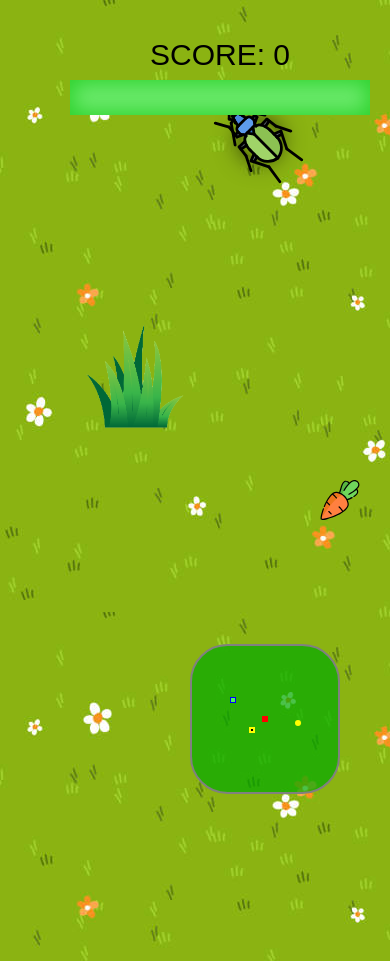
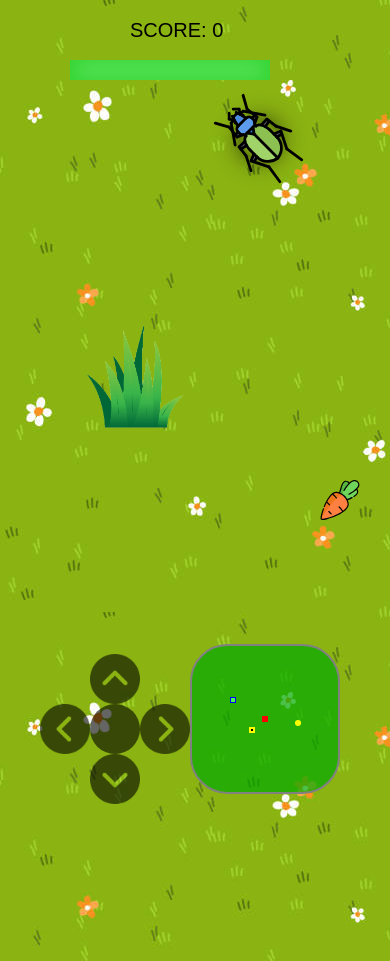
Before and after one commit to Kifoxive/AntGame, a plain HTML site: page index.html in a window 390 px wide. Shown: the top 961 px of the page. Drawn offline with Linux system fonts and the light colour scheme.

Commit message:
added buttons for touchscreen

```diff
--- a/#Source/style.scss
+++ b/#Source/style.scss
@@ -4,6 +4,10 @@
   padding: 0;
   margin: 0;
   border: 0;
+}
+
+:root {
+  font-size: 62.5%;
 }
 
 *,
@@ -103,6 +107,13 @@ body {
   top: 40px;
   left: 150px;
   z-index: 15;
+  &.__mobile {
+    top: 20px;
+    left: 130px;
+    & p {
+      font-size: 20px;
+    }
+  }
   p {
     font-size: 30px;
     text-transform: uppercase;
@@ -110,7 +121,7 @@ body {
   }
 }
 
-.life {
+.lifePoints {
   position: fixed;
   top: 80px;
   left: 70px;
@@ -118,6 +129,11 @@ body {
   width: 300px;
   background: rgb(230, 60, 60);
   z-index: 15;
+  &.__mobile {
+    top: 60px;
+    height: 20px;
+    width: 200px;
+  }
   & p {
     transition: 0.5s;
     height: 100%;
@@ -284,6 +300,54 @@ body {
   right: 50px;
 }
 
+.buttons {
+  height: 100px;
+  width: 100px;
+  position: fixed;
+  bottom: 40px;
+  left: 40px;
+  z-index: 15;
+  & button {
+    position: absolute;
+    height: 50px;
+    width: 50px;
+    opacity: 0.6;
+    background: url(/img/buttonArrow.png) 100% / cover no-repeat;
+    &:hover {
+      opacity: 0.8;
+    }
+  }
+  & .btn-up {
+    bottom: 10rem;
+    left: 5rem;
+    border-radius: 10px 10px 0 0;
+    transform: rotate(-90deg);
+  }
+  & .btn-right {
+    bottom: 5rem;
+    left: 10rem;
+    border-radius: 0 10px 10px 0;
+  }
+  & .btn-down {
+    bottom: 0rem;
+    left: 5rem;
+    border-radius: 0 0 10px 10px;
+    transform: rotate(90deg);
+  }
+  & .btn-left {
+    bottom: 5rem;
+    left: 0;
+    border-radius: 10px 0 0 10px;
+    transform: rotate(180deg);
+  }
+  & .btn-space {
+    bottom: 5rem;
+    left: 5rem;
+    border-radius: 50%;
+    background-color: black;
+  }
+}
+
 /*--------------------*/
 
 // container
@@ -299,6 +363,9 @@ $width: 4000px;
   height: $height;
   width: $width;
   transition: 0.5s;
+
+  &.__mobile {
+  }
 
   // bioms
   & .tallGrass {
--- a/index.html
+++ b/index.html
@@ -14,7 +14,7 @@
     <div class="score">
       <p>Score:</p>
     </div>
-    <div class="life">
+    <div class="lifePoints">
       <p></p>
       <span></span>
     </div>
@@ -36,14 +36,14 @@
     <div class="mapContainer">
       <div class="map"></div>
     </div>
-    <!--
-    <script type="module" src="js/food.js"></script>
-    <script type="module" src="js/texture.js"></script>
-    <script type="module" src="js/insects/Insects.js"></script> -->
-    <!-- <script type="module" src="js/insects/Wasp.js"></script> -->
-    <!-- <script type="module" src="js/insects/GreenBeetle.js"></script>
-    <script type="module" src="js/insects/Bumblebee.js"></script>
-    <script type="module" src="js/insects/Soldier.js"></script> -->
+
+    <div class="buttons">
+      <button class="btn-up">+</button>
+      <button class="btn-right">+</button>
+      <button class="btn-down">+</button>
+      <button class="btn-left">+</button>
+      <button class="btn-space"></button>
+    </div>
     <script type="module" src="js/script.js"></script>
   </body>
 </html>
--- a/js/script.js
+++ b/js/script.js
@@ -1,4 +1,4 @@
-"use strict";
+"use strict"
 
 export {
   antCoor,
@@ -8,13 +8,13 @@ export {
   mapWidth,
   containerHeight,
   containerWidth,
-};
-import { underTheLog, underTheLeaf } from "./texture.js";
-import Wasp from "./insects/Wasp.js";
-import GreenBeetle from "./insects/GreenBeetle.js";
-import Bumblebee from "./insects/Bumblebee.js";
-import Soldier from "./insects/Soldier.js";
-import { makeFood, takeFood, foodCoor } from "./food.js";
+}
+import { underTheLog, underTheLeaf } from "./texture.js"
+import Wasp from "./insects/Wasp.js"
+import GreenBeetle from "./insects/GreenBeetle.js"
+import Bumblebee from "./insects/Bumblebee.js"
+import Soldier from "./insects/Soldier.js"
+import { makeFood, takeFood, foodCoor } from "./food.js"
 
 function makeInsects() {
   let insects = {
@@ -22,234 +22,263 @@ function makeInsects() {
     2: GreenBeetle,
     3: Bumblebee,
     4: Soldier,
-  };
+  }
   // let num = Math.floor(1 + Math.random() * 3);
   // new insects[num]().startInsect();
-  new Wasp().startInsect();
-  new GreenBeetle().startInsect();
-  new Bumblebee().startInsect();
-  new Soldier().startInsect();
+  new Wasp().startInsect()
+  new GreenBeetle().startInsect()
+  new Bumblebee().startInsect()
+  new Soldier().startInsect()
 }
 
 let lifeScore = 100,
-  lifeElem = document.querySelector(".life > p"),
-  lifeYellowElem = document.querySelector(".life > span");
+  lifeContainer = document.querySelector(".lifePoints"),
+  lifeElem = document.querySelector(".lifePoints > p"),
+  lifeYellowElem = document.querySelector(".lifePoints > span"),
+  scoreElem = document.querySelector(".score")
 
 function life(value) {
   if (value === true) {
-    lifeScore += 10;
+    lifeScore += 10
   } else if (value == "wasp") {
-    lifeScore -= 5;
+    lifeScore -= 5
   } else if (value == "greenBeetle") {
-    lifeScore -= 5;
+    lifeScore -= 5
   } else if (value == "bumblebee") {
-    lifeScore -= 30;
+    lifeScore -= 30
   }
   if (lifeScore > 100) {
-    lifeScore = 100;
+    lifeScore = 100
   } else if (lifeScore < 0) {
-    lifeScore = 0;
+    lifeScore = 0
   }
 
-  lifeElem.style.width = `${lifeScore}%`;
-  lifeYellowElem.style.width = `${lifeScore}%`;
+  lifeElem.style.width = `${lifeScore}%`
+  lifeYellowElem.style.width = `${lifeScore}%`
 }
 
 let antCoor = {
   y: 400,
   x: 720,
-};
-let prevDirect;
+}
+let prevDirect
 
-let ant = document.createElement("div");
-let container = document.querySelector(".container");
+let ant = document.createElement("div")
+let container = document.querySelector(".container")
 
-ant.style.top = antCoor.y + "px";
-ant.style.left = antCoor.x + "px";
-container.append(ant);
-ant.classList.add("ant", "insect");
+function is_touch_enabled() {
+  // return (
+  //   "ontouchstart" in window ||
+  //   navigator.maxTouchPoints > 0 ||
+  //   navigator.msMaxTouchPoints > 0
+  // )
+  return true
+}
+
+if (is_touch_enabled()) {
+  container.classList.add("__mobile")
+  lifeContainer.classList.add("__mobile")
+  scoreElem.classList.add("__mobile")
+}
+
+ant.style.top = antCoor.y + "px"
+ant.style.left = antCoor.x + "px"
+container.append(ant)
+ant.classList.add("ant", "insect")
 ant.innerHTML = `<div class="ant-top"></div>
                  <div class="ant-toRight"></div>
-                 <div class="ant-toLeft"></div>`;
+                 <div class="ant-toLeft"></div>`
 let antTop = document.querySelector(".ant-top"),
   antToRight = document.querySelector(".ant-toRight"),
-  antToLeft = document.querySelector(".ant-toLeft");
+  antToLeft = document.querySelector(".ant-toLeft")
 
 let dir,
-  sq = 40;
+  sq = 40
 
-makeFood();
-setTimeout(() => makeInsects(), 2000);
+makeFood()
+setTimeout(() => makeInsects(), 2000)
 
 // keyboard
-let pause = true;
-document.addEventListener("keydown", direction);
+let pause = true
+document.addEventListener("keydown", direction)
 function direction(event) {
-  if ((event.keyCode == 37 || event.keyCode == 65) && dir != "right") {
-    dir = "left";
+  if ((event.keyCode === 37 || event.keyCode === 65) && dir !== "right") {
+    dir = "left"
     // game();
-  } else if ((event.keyCode == 38 || event.keyCode == 87) && dir != "down") {
-    dir = "top";
+  } else if ((event.keyCode === 38 || event.keyCode === 87) && dir !== "down") {
+    dir = "top"
     // game();
-  } else if ((event.keyCode == 39 || event.keyCode == 68) && dir != "left") {
-    dir = "right";
+  } else if ((event.keyCode === 39 || event.keyCode === 68) && dir !== "left") {
+    dir = "right"
     // game();
-  } else if ((event.keyCode == 40 || event.keyCode == 83) && dir != "top") {
-    dir = "down";
+  } else if ((event.keyCode === 40 || event.keyCode === 83) && dir !== "top") {
+    dir = "down"
     // game();
-  } else if (event.keyCode == 32) {
+  } else if (event.keyCode === 32) {
     // on space
     if (pause) {
-      clearInterval(gameInt);
-      pause = false;
+      clearInterval(gameInt)
+      pause = false
     } else {
-      makeInsects();
-      pause = true;
-      gameInt = setInterval(game, 100);
+      makeInsects()
+      pause = true
+      gameInt = setInterval(game, 100)
     }
-  } else if (event.keyCode == 77) {
-    largeMap.classList.toggle("show");
-    mapContainer.classList.toggle("close");
-  } else return;
+  } else if (event.keyCode === 77) {
+    largeMap.classList.toggle("show")
+    mapContainer.classList.toggle("close")
+  } else return
 }
 
-document.addEventListener("keydown", direction);
+document.addEventListener("keydown", direction)
+
+let leftBtn = document.querySelector(".btn-left"),
+  upBtn = document.querySelector(".btn-up"),
+  rightBtn = document.querySelector(".btn-right"),
+  downBtn = document.querySelector(".btn-down"),
+  spaceBtn = document.querySelector(".btn-space")
+
+leftBtn.addEventListener("click", () => direction({ keyCode: 37 }))
+upBtn.addEventListener("click", () => direction({ keyCode: 38 }))
+rightBtn.addEventListener("click", () => direction({ keyCode: 39 }))
+downBtn.addEventListener("click", () => direction({ keyCode: 40 }))
+spaceBtn.addEventListener("click", () => direction({ keyCode: 32 }))
 
 let rotate = {
   left() {
-    antTop.style.transform = "rotate(270deg)";
+    antTop.style.transform = "rotate(270deg)"
   },
   top() {
-    antTop.style.transform = "rotate(0deg)";
+    antTop.style.transform = "rotate(0deg)"
   },
   right() {
-    antTop.style.transform = "rotate(90deg)";
+    antTop.style.transform = "rotate(90deg)"
   },
   down() {
-    antTop.style.transform = "rotate(180deg)";
+    antTop.style.transform = "rotate(180deg)"
   },
-};
+}
 
 let contCoor = {
   y: parseInt(getComputedStyle(container).top),
   x: parseInt(getComputedStyle(container).left),
-};
+}
 
 let slow = false,
-  canRun = true;
+  canRun = true
 
 // every 100ms
 function game() {
-  slow = underTheLog({ y: antCoor.y, x: antCoor.x }) ? true : false;
+  slow = underTheLog({ y: antCoor.y, x: antCoor.x }) ? true : false
   // slow = underTheLeaf({ y: antCoor.y, x: antCoor.x }) ? true : false;
-  underTheLeaf({ y: antCoor.y, x: antCoor.x });
+  underTheLeaf({ y: antCoor.y, x: antCoor.x })
 
-  if (canRun == false) return;
+  if (canRun == false) return
   if (slow == true) {
-    canRun = false;
-    setTimeout(() => (canRun = true), 105);
-    ant.style.transition = "0.4s";
+    canRun = false
+    setTimeout(() => (canRun = true), 105)
+    ant.style.transition = "0.4s"
   } else {
-    ant.style.transition = "0.3s";
+    ant.style.transition = "0.3s"
   }
 
   if (dir == "left") {
-    antCoor.x -= sq;
+    antCoor.x -= sq
   } else if (dir == "top") {
-    antCoor.y -= sq;
+    antCoor.y -= sq
   } else if (dir == "right") {
-    antCoor.x += sq;
+    antCoor.x += sq
   } else if (dir == "down") {
-    antCoor.y += sq;
+    antCoor.y += sq
   }
 
   // move the container (background)
   if (dir == "left") {
-    contCoor.x += sq;
+    contCoor.x += sq
   } else if (dir == "top") {
-    contCoor.y += sq;
+    contCoor.y += sq
   } else if (dir == "right") {
-    contCoor.x -= sq;
+    contCoor.x -= sq
   } else if (dir == "down") {
-    contCoor.y -= sq;
+    contCoor.y -= sq
   }
 
   if (prevDirect == "left" && dir == "top") {
-    antTop.style.display = "none";
-    antTop.style.transform = "rotate(0deg)";
-    antToRight.style.display = "block";
-    prevDirect = "top";
+    antTop.style.display = "none"
+    antTop.style.transform = "rotate(0deg)"
+    antToRight.style.display = "block"
+    prevDirect = "top"
   } else if (prevDirect == "top" && dir == "left") {
-    antTop.style.display = "none";
-    antTop.style.transform = "rotate(270deg)";
-    antToLeft.style.display = "block";
-    prevDirect = "left";
+    antTop.style.display = "none"
+    antTop.style.transform = "rotate(270deg)"
+    antToLeft.style.display = "block"
+    prevDirect = "left"
   } else {
-    antTop.style.display = "block";
-    antToRight.style.display = "none";
-    antToLeft.style.display = "none";
+    antTop.style.display = "block"
+    antToRight.style.display = "none"
+    antToLeft.style.display = "none"
     try {
-      rotate[dir]();
+      rotate[dir]()
     } catch {
-      null;
+      null
     }
-    prevDirect = dir;
+    prevDirect = dir
   }
 
-  container.style.top = contCoor.y + "px";
-  container.style.left = contCoor.x + "px";
-  ant.style.top = antCoor.y + "px";
-  ant.style.left = antCoor.x + "px";
+  container.style.top = contCoor.y + "px"
+  container.style.left = contCoor.x + "px"
+  ant.style.top = antCoor.y + "px"
+  ant.style.left = antCoor.x + "px"
 
   // move ant on map
   antPoint.style.top =
-    (mapHeight * ((100 / containerHeight) * antCoor.y)) / 100 + "px";
+    (mapHeight * ((100 / containerHeight) * antCoor.y)) / 100 + "px"
   antPoint.style.left =
-    (mapWidth * ((100 / containerWidth) * antCoor.x)) / 100 + "px";
+    (mapWidth * ((100 / containerWidth) * antCoor.x)) / 100 + "px"
 
   // move map
   map.style.bottom =
-    (mapHeight * ((100 / containerHeight) * antCoor.y)) / 100 - 70 + "px"; // 70 px is point top from container
+    (mapHeight * ((100 / containerHeight) * antCoor.y)) / 100 - 70 + "px" // 70 px is point top from container
   map.style.right =
-    (mapWidth * ((100 / containerWidth) * antCoor.x)) / 100 - 70 + "px";
+    (mapWidth * ((100 / containerWidth) * antCoor.x)) / 100 - 70 + "px"
 
   // move ant in large map
   largeMap_antPoint.style.top =
-    (mapHeight * ((100 / containerHeight) * antCoor.y)) / 100 + "px";
+    (mapHeight * ((100 / containerHeight) * antCoor.y)) / 100 + "px"
   largeMap_antPoint.style.left =
-    (mapWidth * ((100 / containerWidth) * antCoor.x)) / 100 + "px";
+    (mapWidth * ((100 / containerWidth) * antCoor.x)) / 100 + "px"
 
   if (antCoor.y == foodCoor.y && antCoor.x == foodCoor.x) {
-    takeFood();
+    takeFood()
   }
 }
 
 // map
 let mapContainer = document.querySelector(".mapContainer"),
   map = document.querySelector(".map"),
-  antPoint = document.createElement("div");
-antPoint.classList.add("antPoint");
-map.append(antPoint);
-antPoint.style.top = "70px";
-antPoint.style.left = "70px";
+  antPoint = document.createElement("div")
+antPoint.classList.add("antPoint")
+map.append(antPoint)
+antPoint.style.top = "70px"
+antPoint.style.left = "70px"
 
 let containerHeight = parseInt(getComputedStyle(container).height),
-  containerWidth = parseInt(getComputedStyle(container).width);
+  containerWidth = parseInt(getComputedStyle(container).width)
 
-map.style.height = containerHeight / 15 + "px";
-map.style.width = containerWidth / 15 + "px";
+map.style.height = containerHeight / 15 + "px"
+map.style.width = containerWidth / 15 + "px"
 
 let mapHeight = parseInt(map.style.height),
-  mapWidth = parseInt(map.style.width);
+  mapWidth = parseInt(map.style.width)
 
 // large map
 
-let largeMap = document.querySelector(".large_map");
-let largeMap_antPoint = document.createElement("div");
-largeMap_antPoint.classList.add("antPoint");
-largeMap.append(largeMap_antPoint);
-largeMap.style.height = containerHeight / 10 + "px";
-largeMap.style.width = containerWidth / 10 + "px";
+let largeMap = document.querySelector(".large_map")
+let largeMap_antPoint = document.createElement("div")
+largeMap_antPoint.classList.add("antPoint")
+largeMap.append(largeMap_antPoint)
+largeMap.style.height = containerHeight / 10 + "px"
+largeMap.style.width = containerWidth / 10 + "px"
 
 // play
-let gameInt = setInterval(game, 100);
+let gameInt = setInterval(game, 100)
```
Also changed, not shown: css/style.css, img/buttonArrow.png (added), 1 other file.
